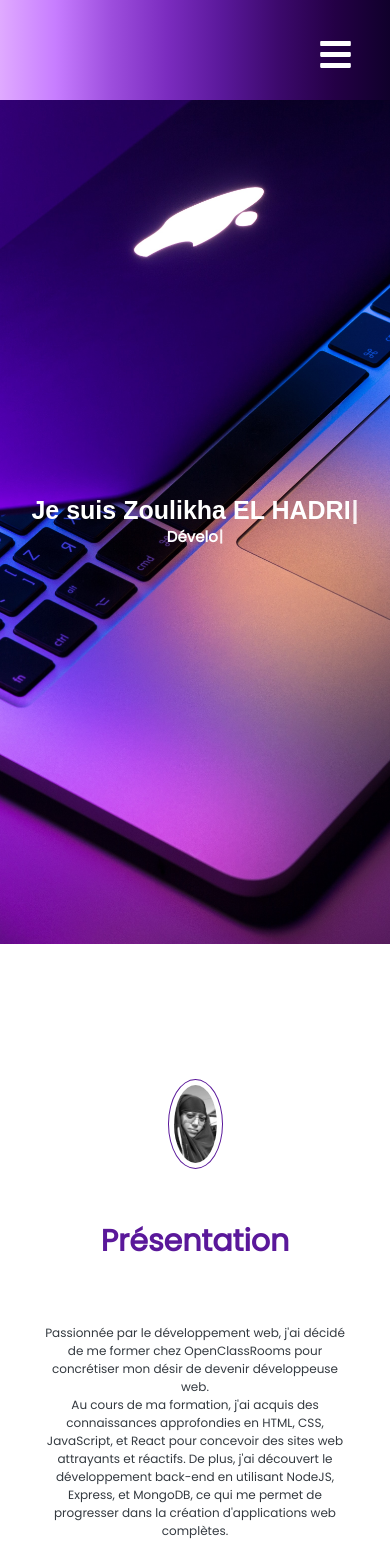
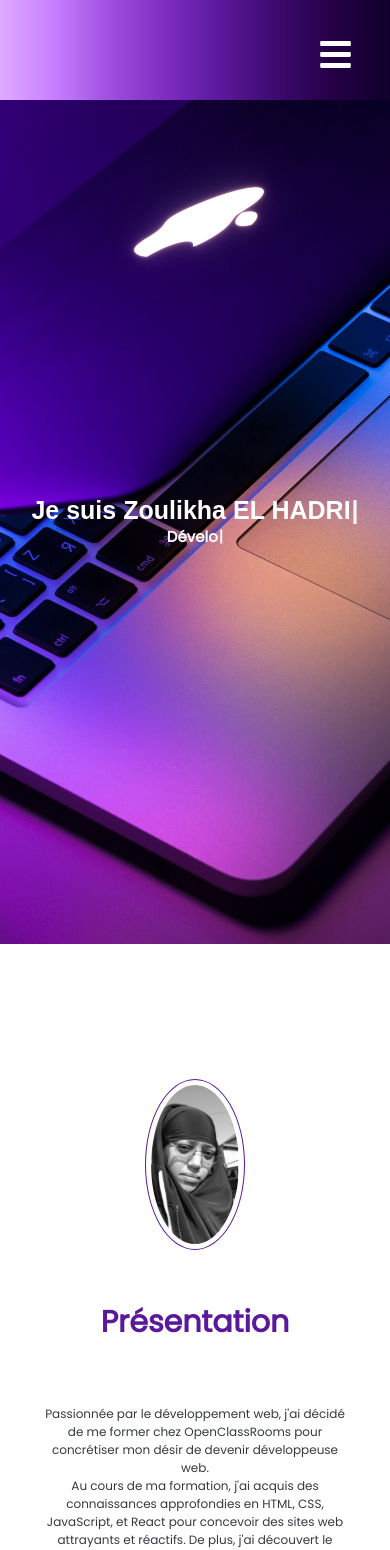
Before and after one commit to zoulikha-dev/Mon-Portfolio, a React (Create React App) app: page / in a window 390 px wide. Shown: the top 1550 px of the page. Built offline with nearby package versions, Linux system fonts and the light colour scheme.

Commit message:
edit width

```diff
--- a/src/styles/components/home.scss
+++ b/src/styles/components/home.scss
@@ -287,9 +287,6 @@ textarea {
     font-size: 1.5em;
   }
   // Présentation --------------------------
-  .photo {
-    width: 75px;
-  }
   .about-container h2 {
     margin: 50px 0;
     font-size: 38px;
@@ -379,9 +376,6 @@ textarea {
     top: 100%;
   }
   // Présentation --------------------------
-  .photo {
-    width: 55px;
-  }
   .about-container h2 {
     margin: 50px 0;
     font-size: 30px;
```
